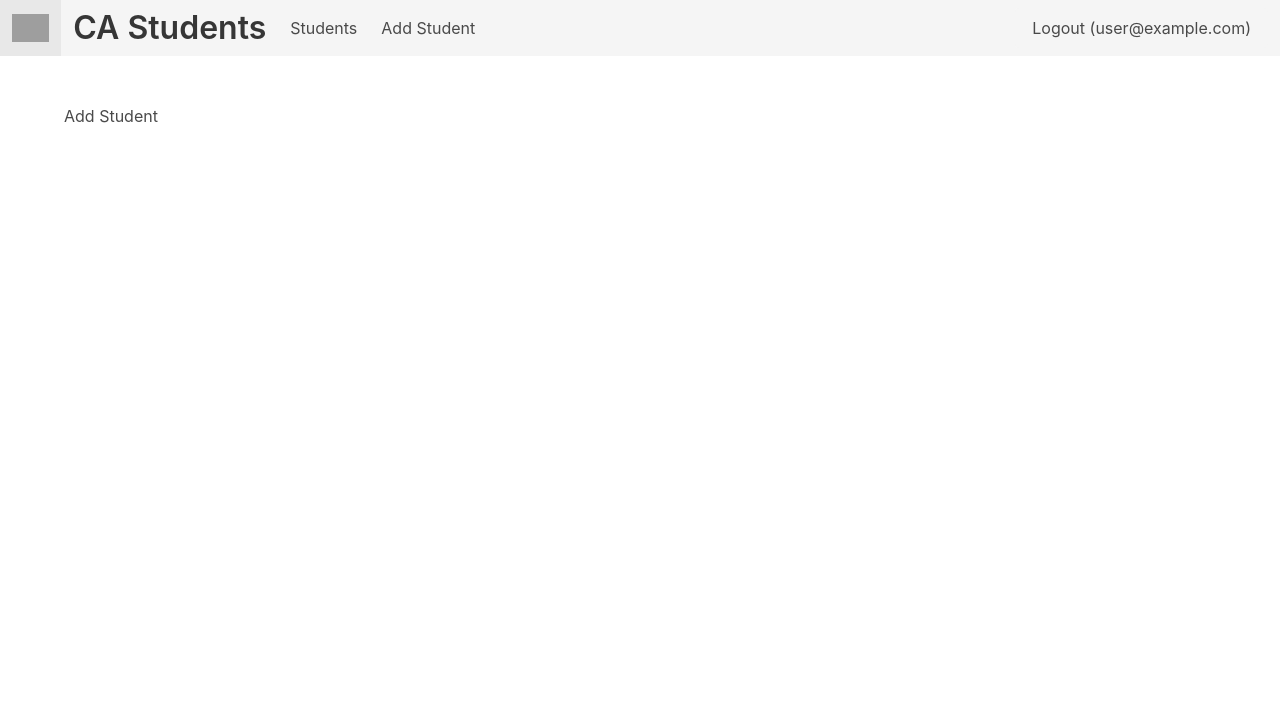
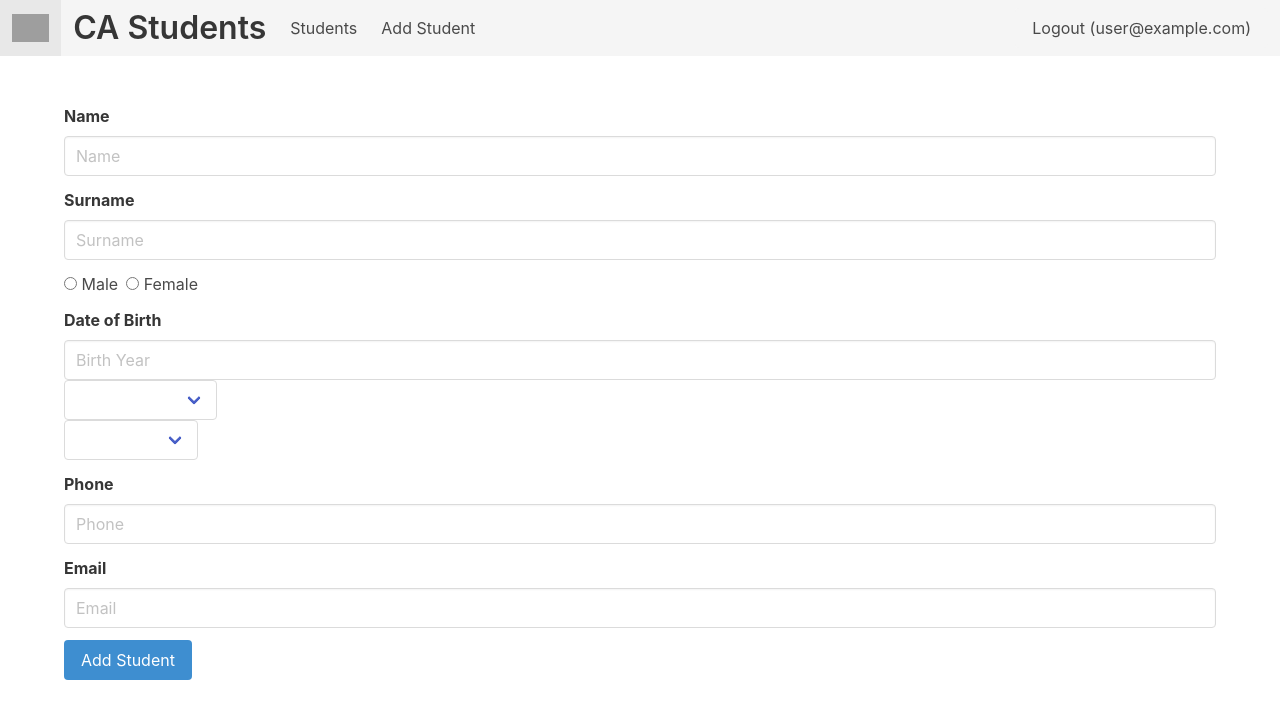
Before and after one commit to DovydasZilinskas/ca-project, a Vue app: page /add in a window 1280 px wide. Shown: the top 718 px of the page. Built offline with nearby package versions, Linux system fonts and the light colour scheme; no server answers; sample sign-in values are in the browser's storage; grey boxes are pictures that could not be loaded.

Commit message:
Sujungtas firebase su AddStudents puslapiu

```diff
--- a/src/router/index.js
+++ b/src/router/index.js
@@ -62,7 +62,7 @@ router.beforeEach((to, from, next) => {
     if (!user && to.matched.some((route) => route.meta.requiresAuth)) {
       next({ path: "/login" });
     } else if (user && to.matched.some((route) => route.meta.requiresAnon)) {
-      next({ path: "/" });
+      next({ path: "/students" });
     } else {
       next();
     }
--- a/src/views/AddStudent.vue
+++ b/src/views/AddStudent.vue
@@ -1,12 +1,200 @@
 <template>
-  <div class="addstudent">Add Student</div>
+  <div class="add-student">
+    <Notification
+      v-on:displaynot="error = false"
+      v-if="error"
+      type="is-link"
+      :message="errorMessage"
+    />
+    <form v-on:submit.prevent="add()">
+      <div class="field">
+        <label class="label" for="name">Name</label>
+        <div class="control">
+          <input v-model="name" class="input" id="name" type="text" placeholder="Name" />
+        </div>
+      </div>
+
+      <div class="field">
+        <label class="label" for="surname">Surname</label>
+        <div class="control">
+          <input v-model="surname" class="input" id="surname" type="text" placeholder="Surname" />
+        </div>
+      </div>
+
+      <div class="field">
+        <div class="control">
+          <label class="radio">
+            <input type="radio" v-model="male" name="gender" />
+            Male
+          </label>
+          <label class="radio">
+            <input type="radio" v-model="female" name="gender" />
+            Female
+          </label>
+        </div>
+      </div>
+
+      <div class="field">
+        <label class="label" for="birthdate">Date of Birth</label>
+        <div class="control">
+          <input v-model="year" class="input" id="year" type="number" placeholder="Birth Year" />
+        </div>
+        <div class="control">
+          <div class="select">
+            <select v-model="month">
+              <option>Select Month</option>
+              <option value="january">January</option>
+              <option value="february">February</option>
+              <option value="march">March</option>
+              <option value="april">April</option>
+              <option value="may">May</option>
+              <option value="june">June</option>
+              <option value="july">July</option>
+              <option value="august">August</option>
+              <option value="september">September</option>
+              <option value="october">October</option>
+              <option value="november">November</option>
+              <option value="december">December</option>
+            </select>
+          </div>
+        </div>
+        <div class="control">
+          <div class="select">
+            <select v-model="day">
+              <option>Select Day</option>
+              <option value="1">1</option>
+              <option value="2">2</option>
+              <option value="3">3</option>
+              <option value="4">4</option>
+              <option value="5">5</option>
+              <option value="6">6</option>
+              <option value="7">7</option>
+              <option value="8">8</option>
+              <option value="9">9</option>
+              <option value="10">10</option>
+              <option value="11">11</option>
+              <option value="12">12</option>
+              <option value="13">13</option>
+              <option value="14">14</option>
+              <option value="15">15</option>
+              <option value="16">16</option>
+              <option value="17">17</option>
+              <option value="18">18</option>
+              <option value="19">19</option>
+              <option value="20">20</option>
+              <option value="21">21</option>
+              <option value="22">22</option>
+              <option value="23">23</option>
+              <option value="24">24</option>
+              <option value="25">25</option>
+              <option value="26">26</option>
+              <option value="27">27</option>
+              <option value="28">28</option>
+              <option value="29">29</option>
+              <option value="30">30</option>
+              <option value="31">31</option>
+            </select>
+          </div>
+        </div>
+      </div>
+
+      <div class="field">
+        <label class="label" for="phone">Phone</label>
+        <div class="control">
+          <input v-model="phone" class="input" id="phone" type="number" placeholder="Phone" />
+        </div>
+      </div>
+
+      <div class="field">
+        <label class="label" for="email">Email</label>
+        <div class="control">
+          <input v-model="email" class="input" id="email" type="email" placeholder="Email" />
+        </div>
+        <!-- <p class="help is-danger">Provide as much details as you can</p> -->
+      </div>
+      <div class="buttons">
+        <button type="submit" class="button is-info">Add Student</button>
+      </div>
+    </form>
+  </div>
 </template>
 
 <script>
+import firebase from "firebase/app";
+import "firebase/firestore";
+import Notification from "../components/Notification";
 export default {
   name: "AddStudent",
+  components: { Notification },
+  data() {
+    return {
+      name: "",
+      surname: "",
+      year: "",
+      month: "",
+      day: "",
+      phone: "",
+      email: "",
+      male: true,
+      female: true,
+      error: false,
+      type: "",
+      errorMessage: "",
+    };
+  },
+  methods: {
+    add() {
+      firebase
+        .firestore()
+        .collection("students")
+        .add({
+          name: this.name,
+          year: Number(this.year),
+          day: Number(this.day),
+          month: Number(this.month),
+          surname: this.surname,
+          phone: this.phone,
+          email: this.email,
+          male: this.male,
+          female: this.female,
+        })
+        .then(() => {
+          this.error = true;
+          this.type = "is-success";
+          this.errorMessage = "Added";
+        })
+        .catch((error) => {
+          this.error = true;
+          this.type = "is-danger";
+          this.errorMessage = `There was a problem with something. ${error.message}`;
+        });
+    },
+  },
+  // methods: {
+  //   add() {
+  //     fetch("http://94.176.235.3/homes", {
+  //       method: "POST",
+  //       headers: {
+  //         "Content-Type": "application/json",
+  //       },
+  //       body: JSON.stringify({
+  //         image: this.image,
+  //         price: this.price,
+  //         description: this.description,
+  //         city: this.city,
+  //       }),
+  //     })
+  //       .then(() => {
+  //         this.error = true;
+  //         this.type = "is-success";
+  //         this.errorMessage = "Added";
+  //       })
+  //       .catch((error) => {
+  //         this.error = true;
+  //         this.type = "is-danger";
+  //         this.errorMessage = `There was a problem with something. ${error.message}`;
+  //       });
+  //   },
+  // },
 };
 </script>
-
-<style scoped>
-</style>
```
